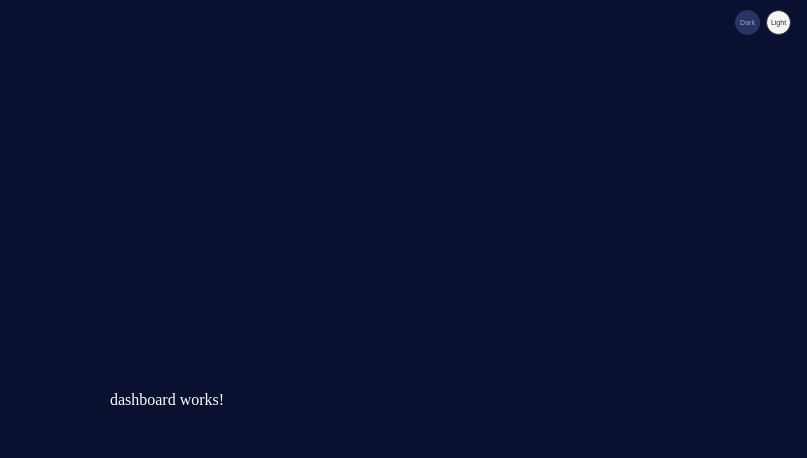
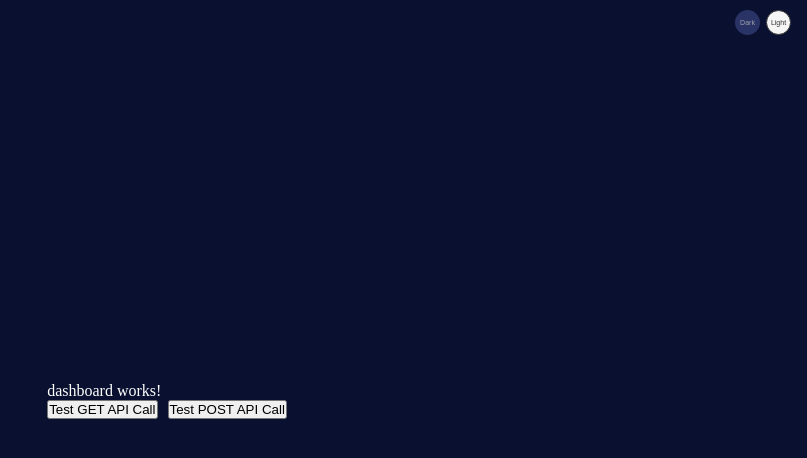
Before and after one commit to rahulgore34/myphotoorganizer, an Angular app: page /dashboard in a window 1280 px wide. Shown: the top 458 px of the page, without its empty margins (473-1280 px from the left). Built offline with nearby package versions, Linux system fonts and the light colour scheme.

Commit message:
access token

```diff
--- a/src/app/comps/dashboard/dashboard.component.html
+++ b/src/app/comps/dashboard/dashboard.component.html
@@ -1 +1,3 @@
 <p>dashboard works!</p>
+<button style="margin-right: 10px;" (click)="testGetApi()">Test GET API Call </button>
+<button (click)="testPostApi()">Test POST API Call </button>
--- a/src/app/comps/dashboard/dashboard.component.ts
+++ b/src/app/comps/dashboard/dashboard.component.ts
@@ -7,4 +7,12 @@ import { Component } from '@angular/core';
 })
 export class DashboardComponent {
 
+  testGetApi() {
+    console.log('GET API');
+  }
+
+  testPostApi() {
+    console.log('POST API');
+
+  }
 }
--- a/src/app/comps/login/login.component.ts
+++ b/src/app/comps/login/login.component.ts
@@ -1,5 +1,6 @@
 import { Component, OnInit } from '@angular/core';
 import { FormBuilder, FormControl, FormGroup, Validators } from '@angular/forms';
+import { Router } from '@angular/router';
 import { HttpdataService } from 'src/app/shared/service/httpdata.service';
 
 @Component({
@@ -10,7 +11,7 @@ import { HttpdataService } from 'src/app/shared/service/httpdata.service';
 export class LoginComponent implements OnInit {
   registrationForm!: FormGroup;
   formBtnText = 'Register';
-  constructor(private fb: FormBuilder, private httpService: HttpdataService) { }
+  constructor(private fb: FormBuilder, private httpService: HttpdataService, private router: Router) { }
   ngOnInit(): void {
     this.createAuthForm();
     this.httpService.getMethod('photoownerusers').subscribe(res=> {
@@ -37,8 +38,11 @@ export class LoginComponent implements OnInit {
     const reqUrl = this.formBtnText === 'Login' ? 'photoownerusers/signin' : 'photoownerusers/signup';
     this.httpService.postData(req, reqUrl).subscribe(
       {
-        next: (v) => {
+        next: (v: any) => {
+          if(v && v.status === 200 ) {
           console.log('RES ',v);
+            this.router.navigate(['dashboard']);
+          }
 
         },
         error: (e) => console.error('ERR ',e),
```
